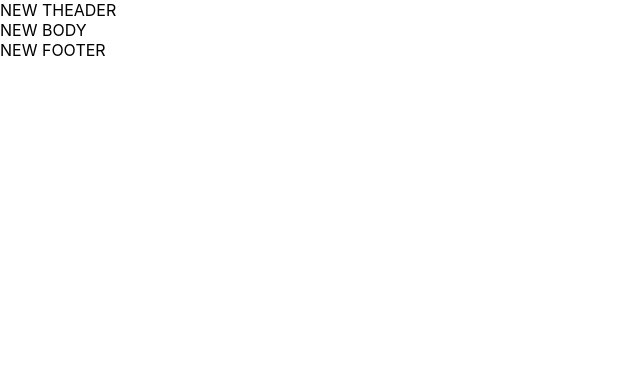
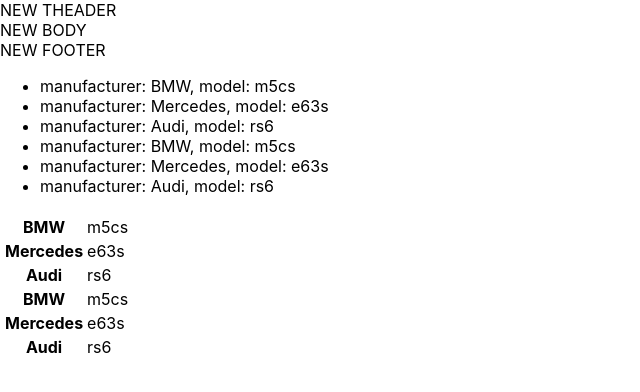
Before and after one commit to 0603anton/microtasks, a React (Create React App) app: page / in a window 1280 px wide. Shown: the top 392 px of the page, without its empty margins (0-640 px from the left). Built offline with nearby package versions, Linux system fonts and the light colour scheme.

Commit message:
map method - done

```diff
--- a/src/App.tsx
+++ b/src/App.tsx
@@ -4,8 +4,12 @@
 import {Body} from './site/Body';
 import {Footer} from './site/Foooter';
 import {NewComponent} from './site/NewComponent';
+import {NewComponentTable} from './site/NewComponentTable';
 
 const topCars = [
+    {manufacturer: 'BMW', model: 'm5cs'},
+    {manufacturer: 'Mercedes', model: 'e63s'},
+    {manufacturer: 'Audi', model: 'rs6'},
     {manufacturer: 'BMW', model: 'm5cs'},
     {manufacturer: 'Mercedes', model: 'e63s'},
     {manufacturer: 'Audi', model: 'rs6'}
@@ -18,6 +22,7 @@
             <Body titleForBody={'NEW BODY'}/>
             <Footer titleForFooter={'NEW FOOTER'}/>
             <NewComponent cars={topCars}/>
+            <NewComponentTable anotherCars={topCars}/>
         </>
     );
 }
--- a/src/site/NewComponent.tsx
+++ b/src/site/NewComponent.tsx
@@ -1,7 +1,7 @@
 import React from 'react';
 
 
-type NewComponentPoprsType = {
+type NewComponentPropsType = {
     cars: Array<CarType> //CarType[]
 }
 
@@ -10,11 +10,19 @@
     model: string
 }
 
-export const NewComponent = (props: NewComponentPoprsType) => {
-    debugger
+
+export const NewComponent = (props: NewComponentPropsType) => {
+    let cars = props.cars.map((car, index) => {
+        return (
+            <li key={index}>{`manufacturer: ${car.manufacturer}, model: ${car.model}`}</li>
+        )
+    })
+
     return (
         <div>
-
+            <ul>
+                {cars}
+            </ul>
         </div>
     );
 };
--- /dev/null
+++ b/src/site/NewComponentTable.tsx
@@ -0,0 +1,30 @@
+import React from 'react';
+
+type AnotherCarsType = {
+    anotherCars: AnotherCar[]
+}
+
+type AnotherCar = {
+    manufacturer: string,
+    model: string
+}
+
+export const NewComponentTable = (props: AnotherCarsType) => {
+
+    return (
+
+
+        <table>
+            <tr>
+                {props.anotherCars.map((car, index) => {
+                    return (
+                        <tr>
+                            <th>{car.manufacturer}</th>
+                            <td>{car.model}</td>
+                        </tr>
+                    )
+                })}
+            </tr>
+        </table>
+    );
+};
```
